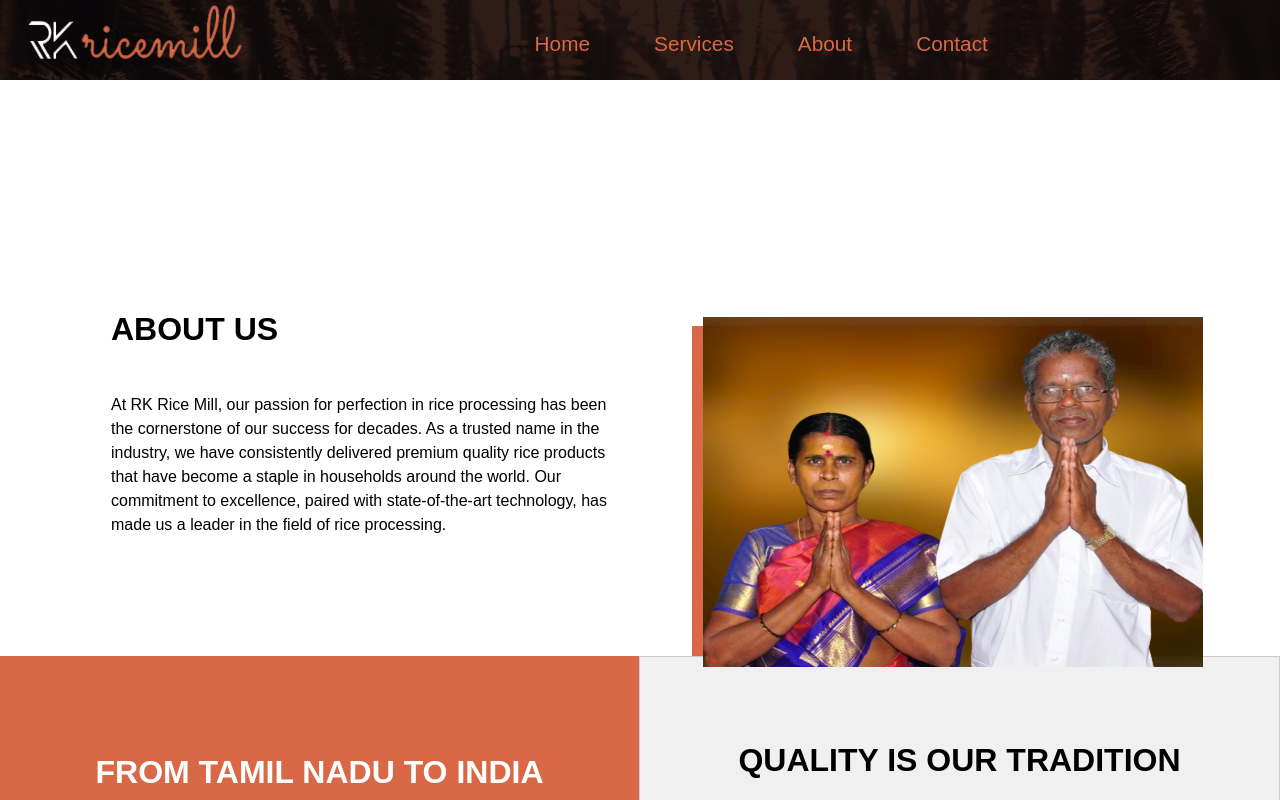
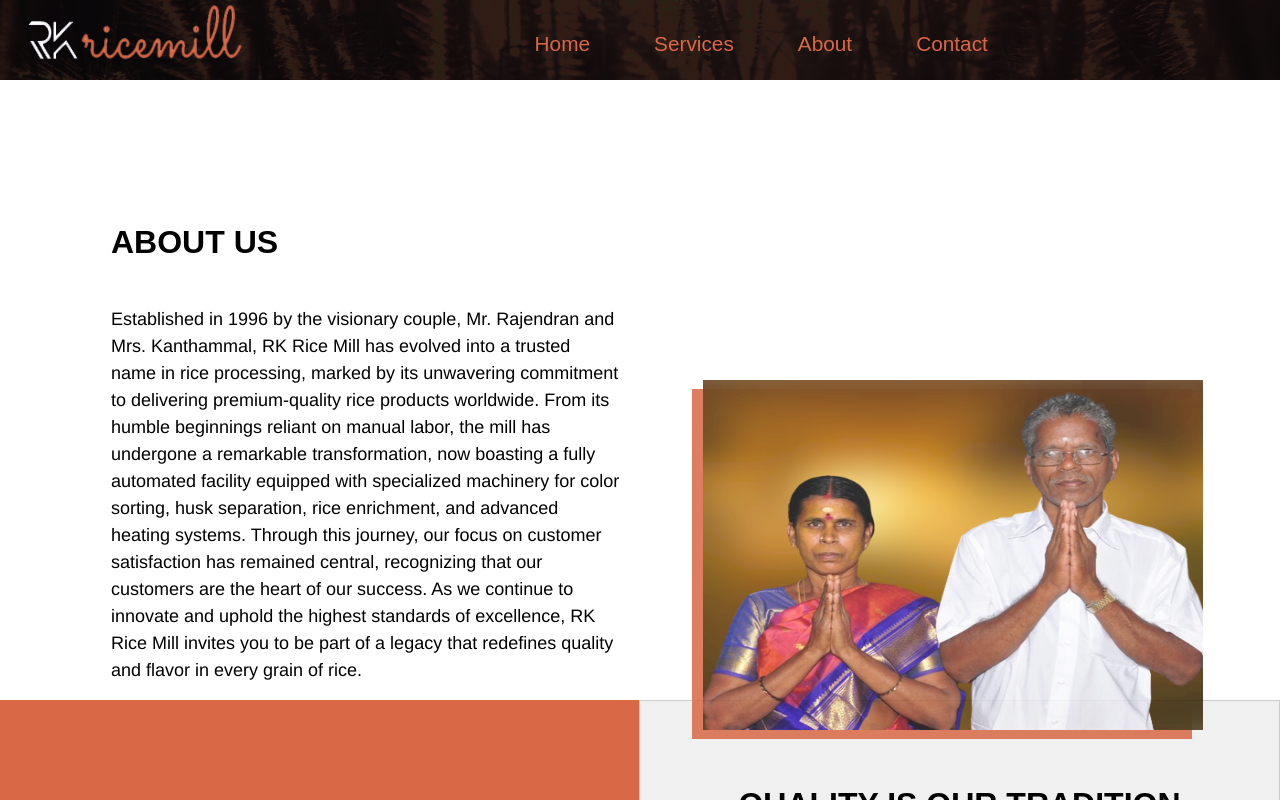
Before and after one commit to Madhubalan22/RK_rice, a React (Create React App) app: page /about in a window 1280 px wide. Shown: the top 800 px of the page. Built offline with nearby package versions, Linux system fonts and the light colour scheme.

Commit message:
netlify fix

```diff
--- a/src/pages/about.js
+++ b/src/pages/about.js
@@ -10,7 +10,7 @@ const about = () => {
       <div className='about1'>
        <h1 className='about'>ABOUT US</h1>
        <p className='para'>
-       At RK Rice Mill, our passion for perfection in rice processing has been the cornerstone of our success for decades. As a trusted name in the industry, we have consistently delivered premium quality rice products that have become a staple in households around the world. Our commitment to excellence, paired with state-of-the-art technology, has made us a leader in the field of rice processing.
+       Established in 1996 by the visionary couple, Mr. Rajendran and Mrs. Kanthammal, RK Rice Mill has evolved into a trusted name in rice processing, marked by its unwavering commitment to delivering premium-quality rice products worldwide. From its humble beginnings reliant on manual labor, the mill has undergone a remarkable transformation, now boasting a fully automated facility equipped with specialized machinery for color sorting, husk separation, rice enrichment, and advanced heating systems. Through this journey, our focus on customer satisfaction has remained central, recognizing that our customers are the heart of our success. As we continue to innovate and uphold the highest standards of excellence, RK Rice Mill invites you to be part of a legacy that redefines quality and flavor in every grain of rice.
        </p>
        <div className='aboutwhole' >
 
--- a/src/styles/about.css
+++ b/src/styles/about.css
@@ -1,18 +1,23 @@
 .about{
     margin-left:91px;
-    margin-top: 205px;
+    margin-top: 220px;
+
 }
 .about1{
     width: 50%; /* Set the width of the left section */
             float: left; /* Float the left section to the left */
             background-color:transparent; /* Background color for the left section */
             padding: 20px;
+            margin-top: -8%;
+
 
 }
 .para{
     margin-left: 91px;
     text-align: left;
     margin-top: 40px;
+    font-size: large;
+    font-family:Helvetica;
 }
 /* .rect
 {
@@ -62,12 +67,13 @@
 
 .aboutwhole{
     margin-left: 110%;
-    margin-top: -45%;
+    margin-top: -59%;
 }
 .imageabout {
     width: 500px;
     height: 350px;
     position: relative;
+    opacity: 85%;
 }
 
 .imageabout:hover .frame {
```
Also changed, not shown: 1 other file (tests, documents, lock files or other folders).
